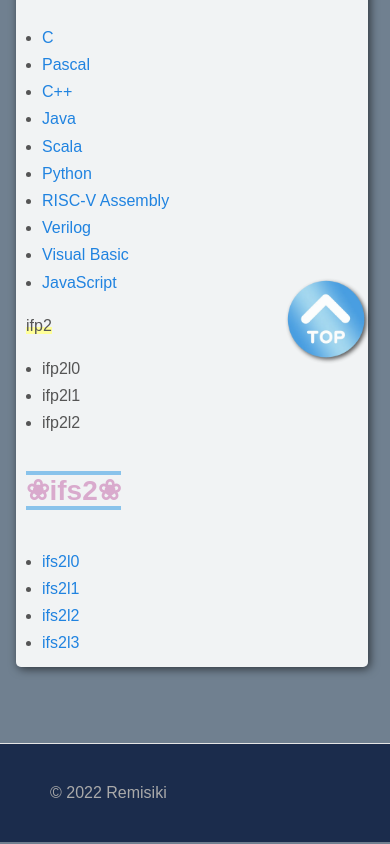
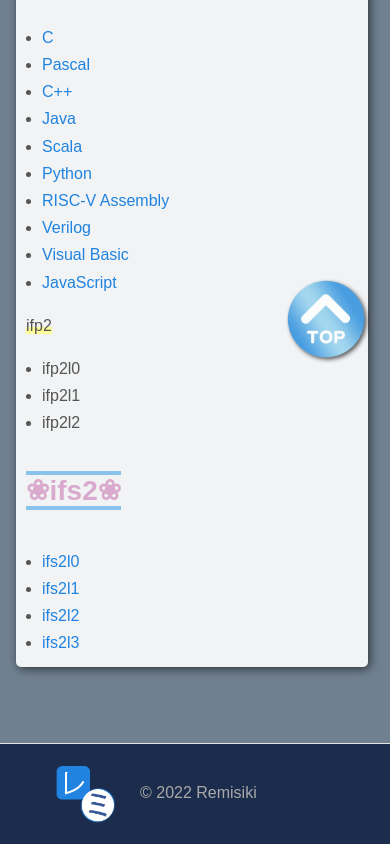
Before and after one commit to remisiki/remisiki.github.io, a React Native app: screen /Info in a window 390 px wide. Shown: the part 570-1414 px from the top of the page. Built offline with nearby package versions, Linux system fonts and the light colour scheme; what i18next-resources-to-backend would draw is missing.

Commit message:
Add logo

```diff
--- a/assets/index.css
+++ b/assets/index.css
@@ -545,27 +545,27 @@ header nav a.download:active {
 }
 
 footer {
-    padding: 40px 0;
+    height: 100px;
     background-color: #1b2c4c;
     border-top: 1px solid #e5e5e5;
     color: #aaa;
     position: relative;
     z-index: -1;
+    overflow: hidden;
 }
 
 footer span {
-    position: relative;
-    left: 50px;
+    position: absolute;
+    left: 140px;
+    top: 40px;
 }
 
-footer .logo {
+#foot-logo {
     position: absolute;
-    top: 55px;
-    left: 50%;
-    margin-left: -480px;
-    -webkit-transform: translate3d(0, 0, 0);
-    -moz-transform: translate3d(0, 0, 0);
-    transform: translate3d(0, 0, 0);
+    left: 50px;
+    top: 15px;
+    height: 70px;
+    width: 70px;
 }
 
 footer:after {
@@ -1292,6 +1292,22 @@ html {
     margin-bottom: 50px;
 }
 
+.logo {
+    object-fit: cover;
+    max-width: 100%;
+    max-height: 100%;
+}
+
+#head-logo {
+    position: relative;
+    top: 4px;
+    left: 4px;
+    height: 55px;
+    width: 55px;
+    display: inline-block;
+    overflow: hidden;
+}
+
 @media only screen and (max-width: 425px) {
     .guide-container, .twitter-tl, .photo_container {
         display: none;
@@ -1318,6 +1334,9 @@ html {
         position: relative;
         top: 100px;
     }
+    #head-logo {
+        display: none;
+    }
 
 
 }
--- a/components/widgets/Footer.js
+++ b/components/widgets/Footer.js
@@ -1,6 +1,10 @@
 function Footer() {
+	const logo = require('../../assets/favicon.png');
 	return (
 		<footer>
+			<div id="foot-logo">
+				<img src={logo} className="logo" />
+			</div>
 			<span>
 				&copy; 2022 Remisiki
 			</span>
--- a/components/widgets/NavigationBlock.js
+++ b/components/widgets/NavigationBlock.js
@@ -60,14 +60,13 @@ function Menu({darkModeHandler}) {
 function NavigationBlock({name, darkModeHandler}) {
   const { t, i18n } = useTranslation();
   let [ menu, setMenu ] = useState(false);
-  // const avatar = require("./assets/icon.png");
+  const logo = require("../../assets/favicon.png");
   return (
-    /*<Image
-      style={{ width: 50, height: 50 }}
-      source={require('./assets/icon.png')}
-    />*/
     <div className="wrapper nav-block">
       <div className="left-container">
+        <div id="head-logo">
+          <img src={logo} className="logo" />
+        </div>
         <div
           className="title-left menu-btn"
           onClick={() => {
```
Also changed, not shown: assets/favicon.png.
